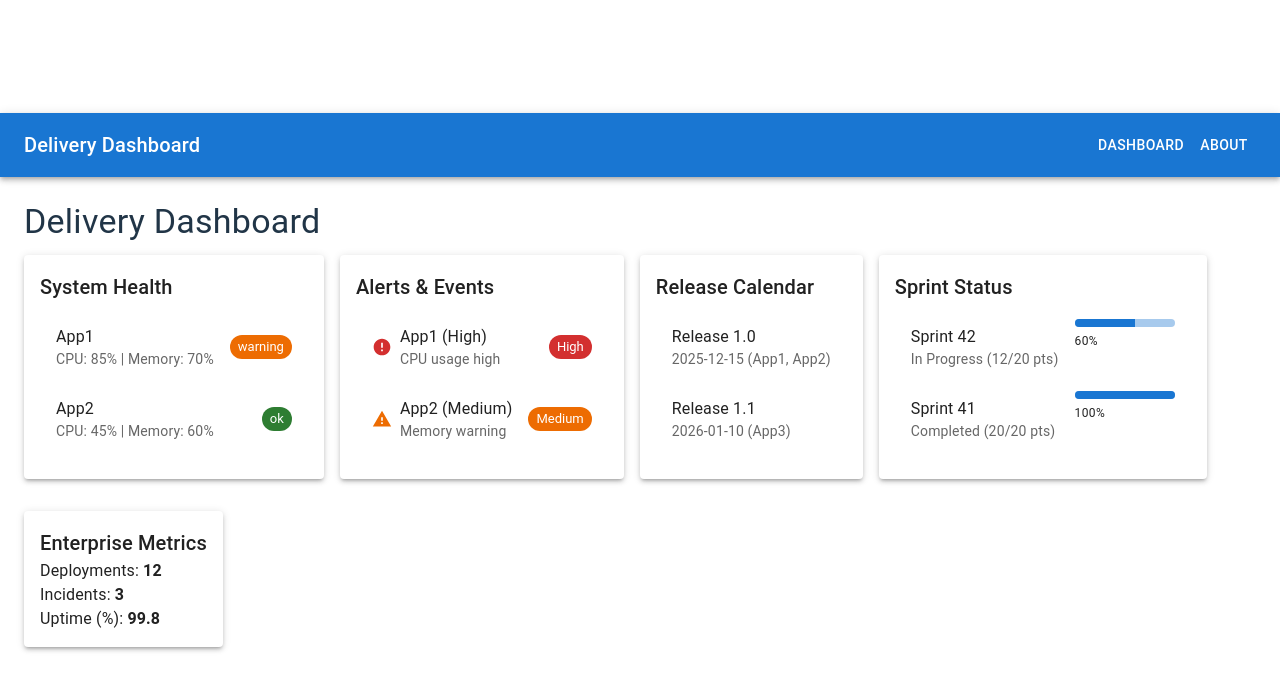
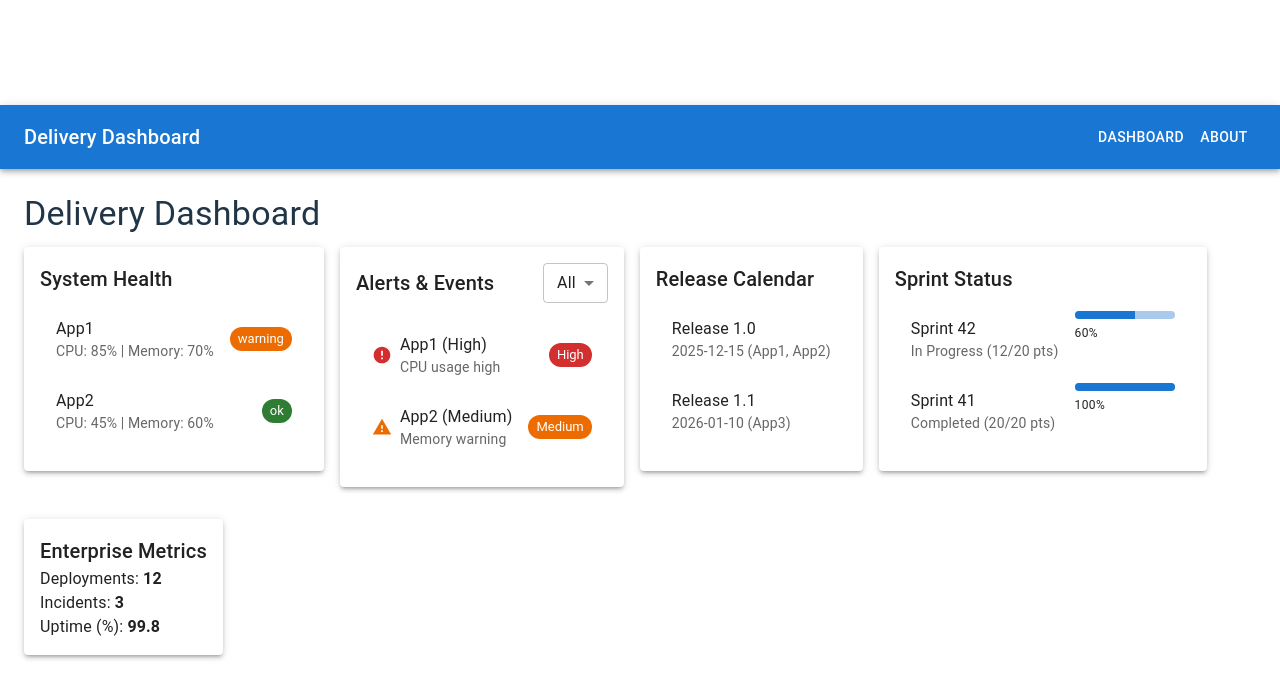
Before and after one commit to MyDudeTheUser/Delivery-Dashboard, a React (Vite) app: page / in a window 1280 px wide. Shown: the top 698 px of the page. Built offline with nearby package versions, Linux system fonts and the light colour scheme; no server answers.

Commit message:
feat: add alert filtering, e2e coverage, and vercel deployment config

```diff
--- a/src/components/AlertsWidget.tsx
+++ b/src/components/AlertsWidget.tsx
@@ -10,6 +10,10 @@ import ErrorIcon from '@mui/icons-material/Error';
 import InfoIcon from '@mui/icons-material/Info';
 import Paper from '@mui/material/Paper';
 import Typography from '@mui/material/Typography';
+import Box from '@mui/material/Box';
+import MenuItem from '@mui/material/MenuItem';
+import Select from '@mui/material/Select';
+import { useState } from 'react';
 
 type Incident = {
   id: number;
@@ -40,16 +44,36 @@ export default function AlertsWidget() {
     queryFn: fetchIncidents,
   });
 
+  const [filter, setFilter] = useState<string>('All');
+
+  const filteredData = data?.filter(item => filter === 'All' || item.severity.toLowerCase() === filter.toLowerCase());
+
   return (
     <Paper sx={{ p: 2, mb: 2 }} elevation={3}>
-      <Typography variant="h6">Alerts & Events</Typography>
+      <Box sx={{ display: 'flex', justifyContent: 'space-between', alignItems: 'center', mb: 1 }}>
+        <Typography variant="h6">Alerts & Events</Typography>
+        <Select
+          value={filter}
+          onChange={(e) => setFilter(e.target.value)}
+          size="small"
+          aria-label="Filter alerts by severity"
+        >
+          <MenuItem value="All">All</MenuItem>
+          <MenuItem value="High">High</MenuItem>
+          <MenuItem value="Medium">Medium</MenuItem>
+          <MenuItem value="Low">Low</MenuItem>
+        </Select>
+      </Box>
       {isLoading ? (
         <Typography color="text.secondary">Loading...</Typography>
       ) : isError ? (
         <Typography color="error">Failed to load alerts.</Typography>
       ) : (
         <List>
-          {data?.map((item) => (
+          {filteredData?.length === 0 ? (
+            <Typography color="text.secondary" sx={{ p: 2 }}>No alerts found for this severity.</Typography>
+          ) : (
+            filteredData?.map((item) => (
             <ListItem key={item.id}>
               {getSeverityIcon(item.severity)}
               <ListItemText
@@ -58,7 +82,7 @@ export default function AlertsWidget() {
               />
               <Chip label={item.severity} color={getSeverityColor(item.severity)} size="small" sx={{ ml: 2 }} />
             </ListItem>
-          ))}
+          )))}
         </List>
       )}
     </Paper>
```
Also changed, not shown: 2 other files (tests, documents, lock files or other folders).
